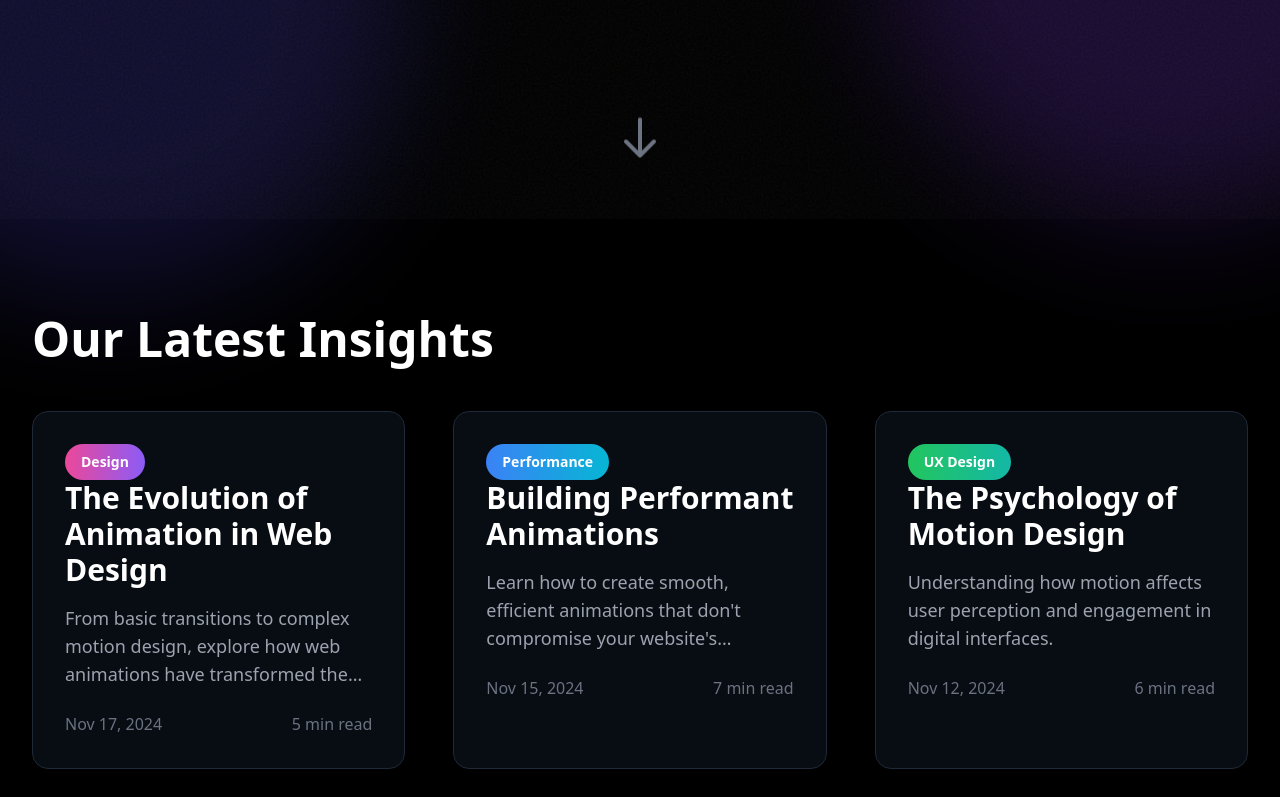
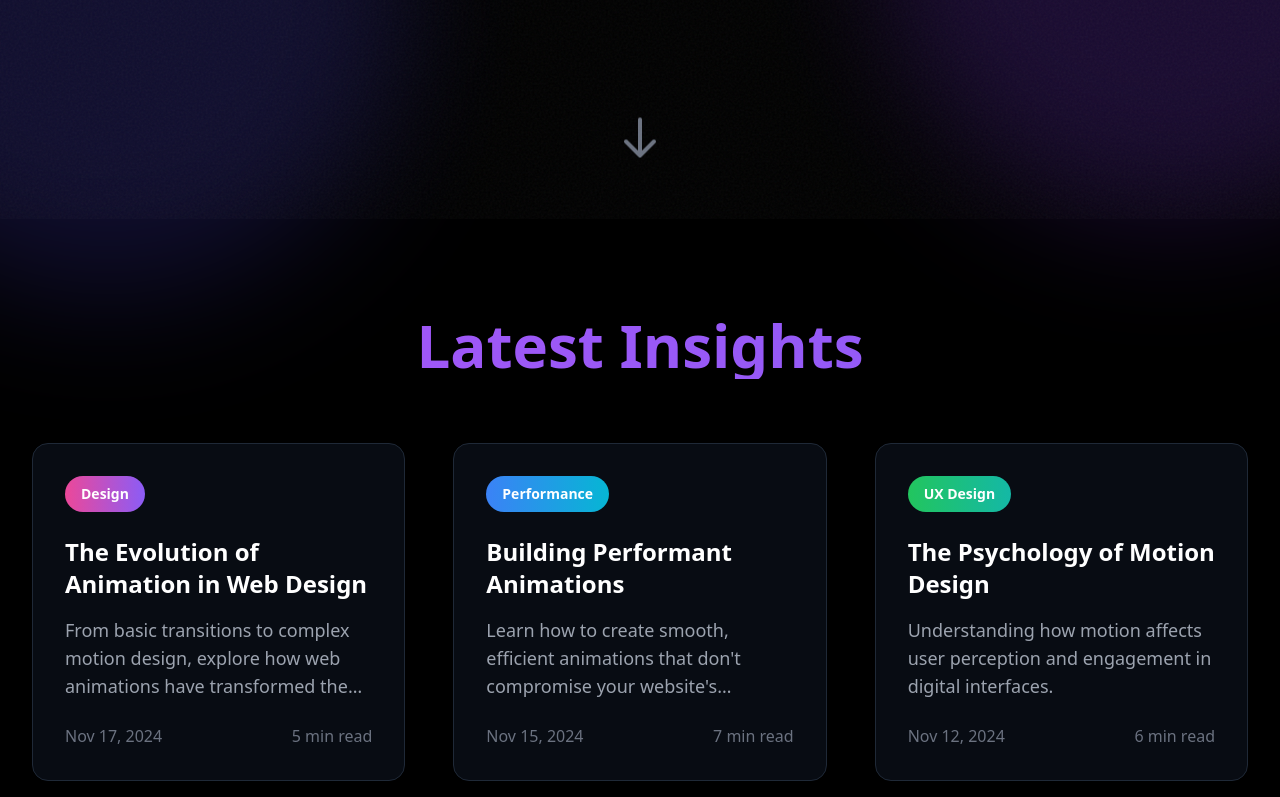
Before and after one commit to cashys/smooth, a Next.js app: page / in a window 1280 px wide. Shown: the part 581-1378 px from the top of the page. Built offline with nearby package versions, Linux system fonts and the light colour scheme.

Commit message:
fix: restore original blog section styling

```diff
--- a/app/page.tsx
+++ b/app/page.tsx
@@ -109,8 +109,8 @@ export default function Home() {
 
       {/* Blog Posts Section */}
       <section className="px-4 sm:px-6 lg:px-8 py-16 sm:py-20 lg:py-24 max-w-7xl mx-auto">
-        <h2 className="text-4xl sm:text-5xl font-bold mb-12 leading-relaxed">
-          Our Latest Insights
+        <h2 className="text-4xl sm:text-5xl lg:text-6xl font-bold mb-12 sm:mb-16 text-center bg-gradient-to-r from-purple-500 to-violet-500 text-transparent bg-clip-text leading-relaxed pb-1">
+          Latest Insights
         </h2>
 
         <div className="grid gap-8 sm:gap-12 md:grid-cols-2 lg:grid-cols-3">
@@ -118,14 +118,14 @@ export default function Home() {
             <Link
               href={`/blog/${post.slug}`}
               key={index}
-              className="blog-post cursor-pointer"
+              className="block"
             >
               <article className="relative overflow-hidden rounded-2xl bg-gray-900/50 backdrop-blur-sm border border-gray-800 p-6 sm:p-8 h-full transition-all duration-300 hover:transform hover:-translate-y-2 hover:shadow-2xl hover:shadow-purple-500/10">
                 <div className={`category text-xs sm:text-sm font-semibold px-3 sm:px-4 py-1.5 sm:py-2 rounded-full bg-gradient-to-r ${post.gradient} inline-block`}>
                   {post.category}
                 </div>
 
-                <h3 className="text-2xl sm:text-3xl font-semibold mb-4 leading-relaxed">
+                <h3 className="text-xl sm:text-2xl font-bold mt-4 sm:mt-6 mb-2 sm:mb-4 hover:text-violet-400 transition-colors line-clamp-2">
                   {post.title}
                 </h3>
 
```
